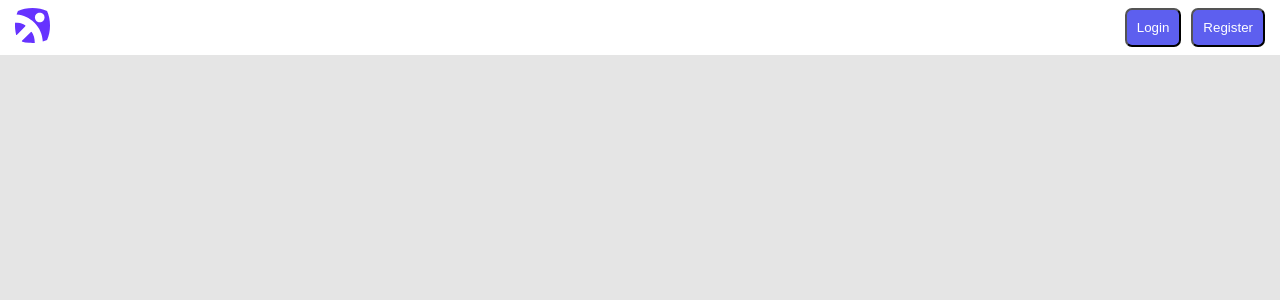
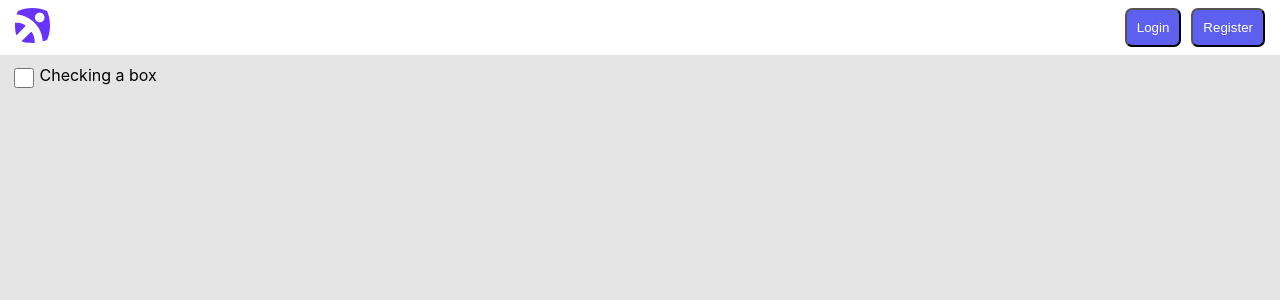
Before and after one commit to salimricha/classroom-salim, a React (Create React App) app: page / in a window 1280 px wide. Shown: the top 300 px of the page. Built offline with nearby package versions, Linux system fonts and the light colour scheme.

Commit message:
checkbox component

```diff
--- a/src/App.js
+++ b/src/App.js
@@ -1,10 +1,16 @@
 
 import Header from './components/header/Header';
 import './App.css';
+import CheckBox from './components/checkbox/CheckBox.jsx';
 
 function App() {
   return (
-    <Header />
+    <div>
+      <Header />
+      <section>
+        <CheckBox />
+      </section>
+    </div>
   );
 }
 
--- /dev/null
+++ b/src/components/checkbox/CheckBox.css
@@ -0,0 +1,19 @@
+
+.container {
+    display:block;
+    position: relative;
+    padding-left: 25px;
+    margin: 10px;
+    cursor: pointer;
+    font-size: 1em;
+    user-select: none;
+}
+
+
+input {
+    height: 1.5em;
+    width: 1.5em;
+    position: absolute;
+    top: 0;
+    left: 0;
+}
--- /dev/null
+++ b/src/components/checkbox/CheckBox.jsx
@@ -0,0 +1,21 @@
+import React from 'react';
+import './CheckBox.css';
+
+class CheckBox extends React.Component {
+
+
+    render() {
+
+        return (
+            <div>
+                <label class="container" >
+                    <input type = "checkbox" />
+                    &nbsp;Checking a box
+                </label>
+            </div>
+
+        );
+    }
+}
+
+export default CheckBox;
```
